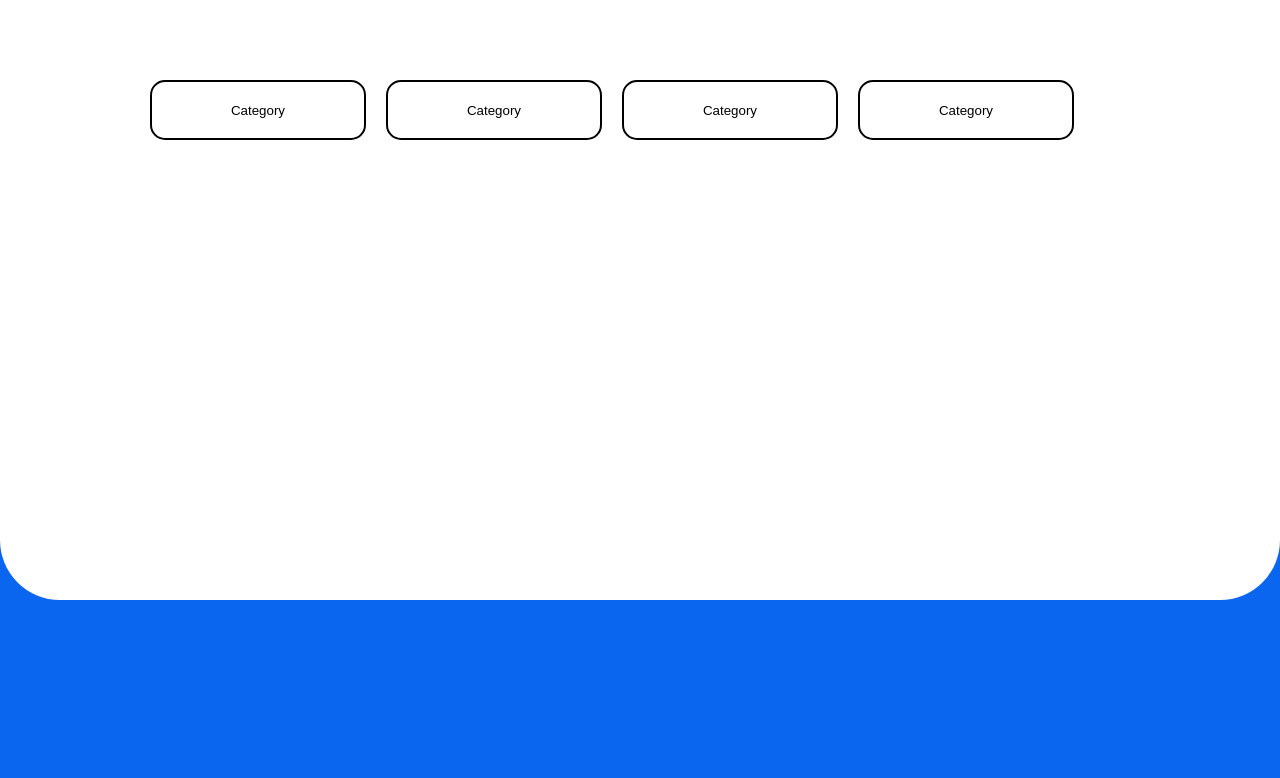
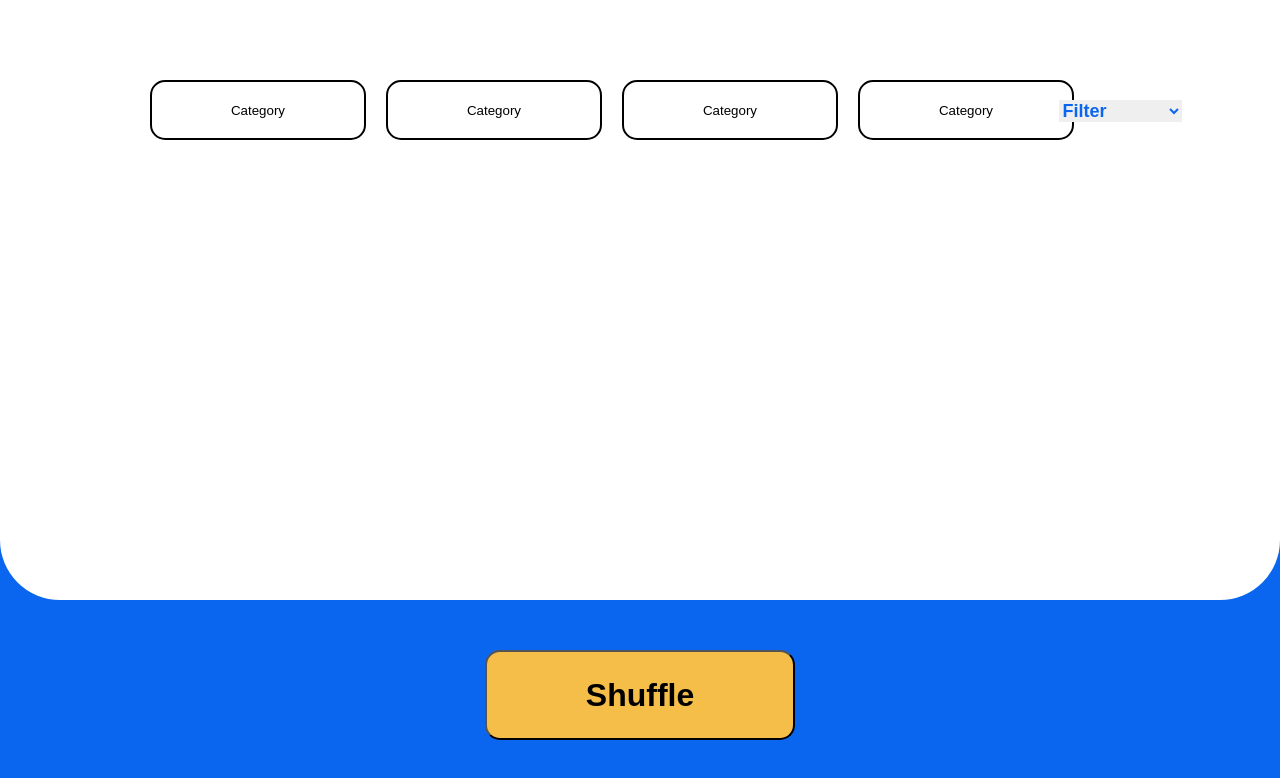
Before and after one commit to theharshit02/shuffle, a React (Create React App) app: page / in a window 1280 px wide. Shown: the top 778 px of the page. Built offline with nearby package versions, Linux system fonts and the light colour scheme.

Commit message:
add button shuffle and filter component

```diff
--- a/src/components/category/category.js
+++ b/src/components/category/category.js
@@ -1,14 +1,20 @@
 import React from 'react'
 import Button from '../button/button'
+import Filter from '../filter/filter'
 import styles from './category.module.css'
 
 const category = () => {
   return (
-    <div className={styles.category}>
-      <Button />
-      <Button />
-      <Button />
-      <Button />
+    <div>
+      <div className={styles.category}>
+        <Button />
+        <Button />
+        <Button />
+        <Button />
+      </div>
+      <div className={styles.filter}>
+        <Filter />
+      </div>
     </div>
   )
 }
--- a/src/components/category/category.module.css
+++ b/src/components/category/category.module.css
@@ -1,19 +1,13 @@
 .category{
     display: flex;
     height: 100%;
-    flex: 1;
-    justify-content:flex-start;
+    width: 100%;
+    /* flex: 1; */
+    justify-content: flex-start;
 }
 
-.button{
-    position:relative;
-    width: 216px;
-    height: 60px;
-    left: 150px;
-    top: 80px;
-    margin-right: 20px;
-
-    background: #FFFFFF;
-    border: 2px solid #000000;
-    border-radius: 15px;
+.filter{
+    position: relative;
+    margin-left: 75%;
+    margin-top: 40px;
 }
--- a/src/components/filter/filter.js
+++ b/src/components/filter/filter.js
@@ -1,9 +1,15 @@
 import React from 'react'
+import styles from './filter.module.css'
 
 const filter = () => {
   return (
     <div>
-
+      <select name="" id="" className={styles.filter}>
+        <option value="">Filter</option>
+        <option value="asc">Ascending</option>
+        <option value="desc">Descending</option>
+        <option value="likes">Likes</option>
+      </select>
     </div>
   )
 }
--- a/src/components/filter/filter.module.css
+++ b/src/components/filter/filter.module.css
@@ -0,0 +1,10 @@
+.filter{
+    position: relative;
+    border: none;
+    color: #0B66EF;
+
+
+    font-style: normal;
+    font-weight: 700;
+    font-size:18px;
+}
--- /dev/null
+++ b/src/components/shuffle/shuffle.js
@@ -0,0 +1,10 @@
+import React from 'react'
+import styles from './shuffle.module.css'
+
+export default function shuffle() {
+  return (
+    <div className={styles.shuffleDiv}>
+      <button className={styles.button}>Shuffle</button>
+    </div>
+  )
+}
--- /dev/null
+++ b/src/components/shuffle/shuffle.module.css
@@ -0,0 +1,18 @@
+.shuffleDiv{
+    display: flex;
+    justify-content: space-evenly;
+}
+
+.button{
+    width: 310px;
+    height: 90px;
+    /* left: 565px;
+    top: 755px; */
+    margin-top: 50px;
+    background: #F5BE49;
+    border-radius: 15px;
+
+    font-style: normal;
+    font-weight: 700;
+    font-size: 32px;
+    }
--- a/src/pages/home.js
+++ b/src/pages/home.js
@@ -1,7 +1,8 @@
 import React from 'react'
 import Category from '../components/category/category'
-import Filter from '../components/filter/filter'
 import Gallery from '../components/gallery/gallery'
+import Shuffle from '../components/shuffle/shuffle'
+
 import styles from './home.module.css'
 
 const home = () => {
@@ -9,9 +10,9 @@ const home = () => {
     <div className={styles.container}>
         <div className={styles.subContainer}>
             <Category/>
-            <Filter/>
             <Gallery/>
         </div>
+      <Shuffle/>
     </div>
   )
 }
```
Also changed, not shown: 1 other file (tests, documents, lock files or other folders).
